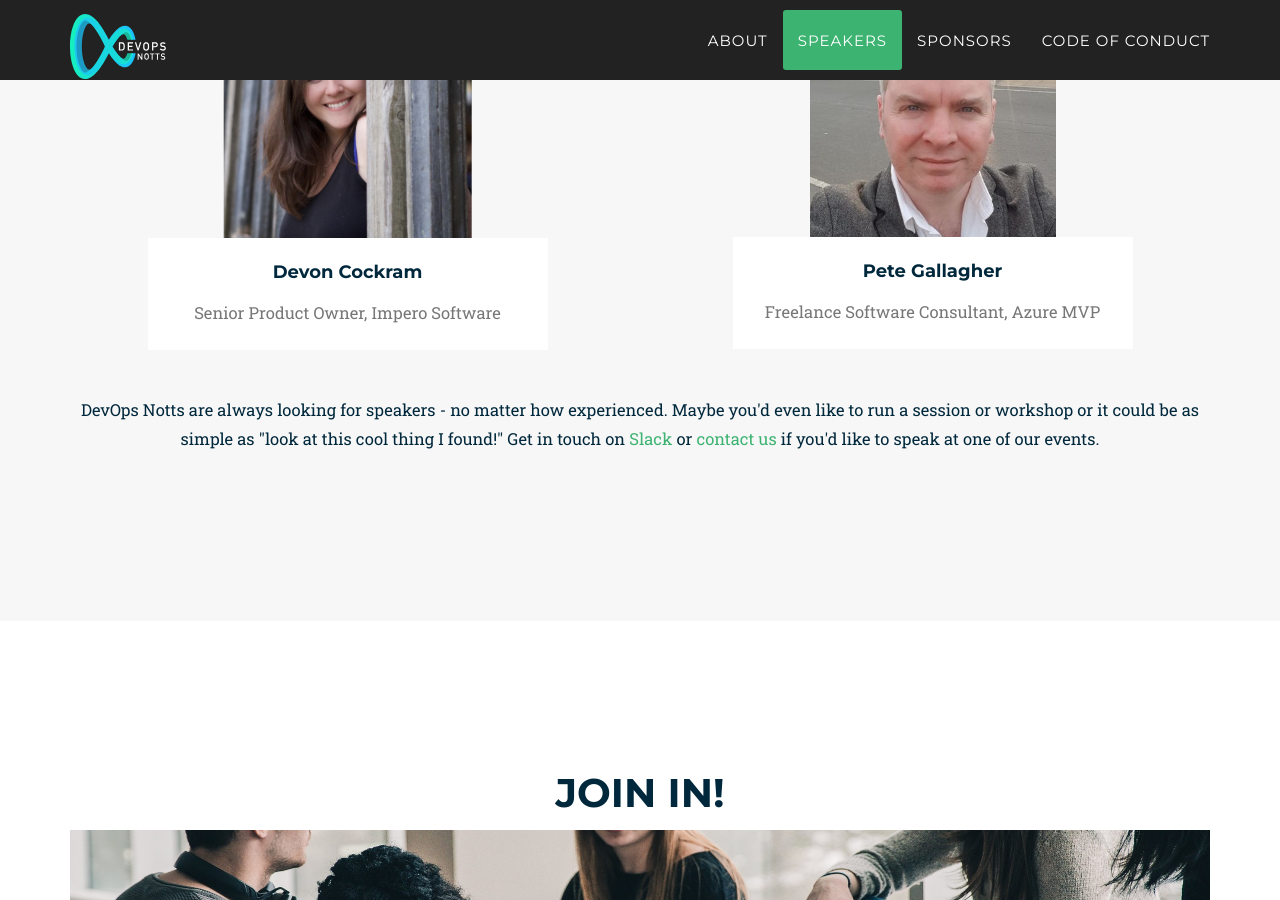
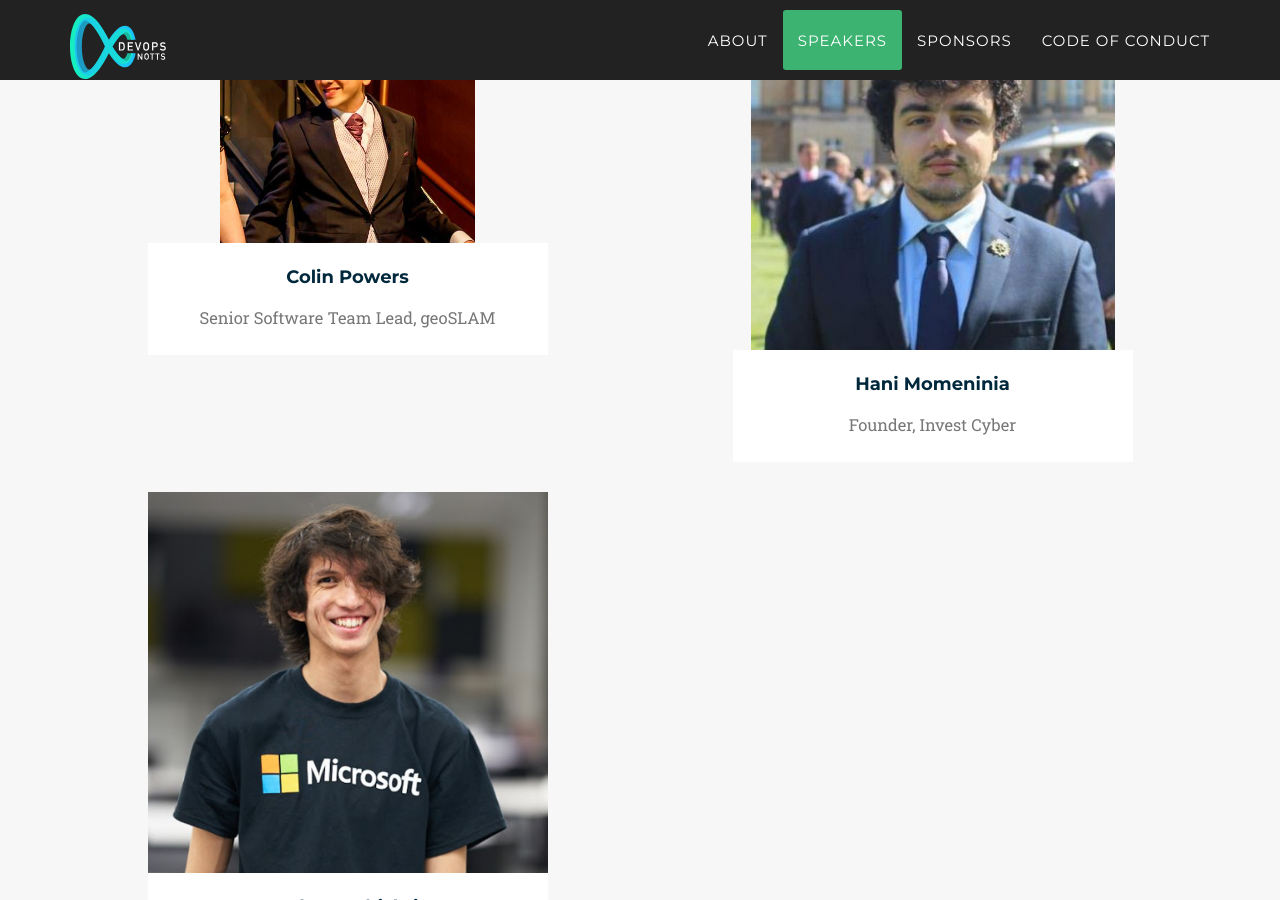
Before and after one commit to devopsnotts/devopsnotts.github.io, a Jekyll site: the page built from index.html, in a window 1280 px wide and 900 px high, scrolled down 1947 px. Built offline with Jekyll 4.4.1, drawn with Linux system fonts in a browser that asks for light colours; nearby versions of some CDN libraries; some web fonts are replaced; part of the change alters nothing that is shown; some of the changed text lies outside the part shown.

Commit message:
update for march

```diff
--- a/_data/twenty_17/speakers.yml
+++ b/_data/twenty_17/speakers.yml
@@ -1,19 +1,29 @@
-- title: Devon Cockram
-  name: Devon-Cockram
-  subtitle: Senior Product Owner, Impero Software
-  img: devon-cockram.png
-  thumbnail: devon-cockram.png
-  alt: Picture of Devon Cockram
-  topic: Product Ownership - A Workshop
-  description: If you're a developer, product manager, scrum master or you're looking to get to grips with the role of what product ownership is from how to write user stories to just what the hell is a persona anyway? then this is the workshop for you!
-  bio:
+- title: Colin Powers
+  name: Colin-Powers
+  subtitle: Senior Software Team Lead, geoSLAM
+  img: colin-powers.png
+  thumbnail: colin-powers.png
+  alt: Picture of Colin Powers
+  topic: Walls Don't Work
+  description: Stop me if you've heard this before - The sales guys hate the devs. The devs hate the support guys. The support guys hate the customers. Everyone hates the boss. Is everyone incompetent? Are these groups just natural enemies? Or could it be that we just need to understand each other a little better?
+  bio: Colin is a development manager who has spent time in development, customer support, pre-sales and business improvement. He has seen the various points of view in the business and how different teams work together, or sometimes how they do not. While software development is his area of expertise, his real passion is helping businesses to work effectively across the whole organisation by building up the glue that connects different departments together.
 
-- title: Pete Gallagher
-  name: Pete-Gallagher
-  subtitle: Freelance Software Consultant, Azure MVP
-  img: pete-gallagher.png
-  thumbnail: pete-gallagher.png
-  alt: Picture of Pete Gallagher
-  topic: DevOps in the world of IoT
-  description: Pete will be giving a talk on how DevOps works and affects the world of IoT
-  bio:
+- title: Hani Momeninia
+  name: Hani-Momeninia
+  subtitle: Founder, Invest Cyber
+  img: hani-momeninia.png
+  thumbnail: hani-momeninia.png
+  alt: Picture of Hani Momeninia
+  topic: Get Started with Azure DevOps and Security
+  description: Ever wondered how to get into Azure DevOps? CosmosDB with Azure Functions? Today we’re going to give you a quick start, as well as showing you how to make sure you have all security measures put in place to protect your organisation from any potential vulnerabilities in your source code all the way to the build process.
+  bio: Hani Momeninia is Founder of Invest Cyber. He is a self-professed and has technical expertise spanning a variety of the security domains from forensics to offensive security. He is a big believer that one of the biggest problems of security is making it accessible and interesting to those outside the security industry. As a result, he takes every opportunity to educate on security threats and best practice and always featuring live demonstrations and showing how the cyber criminals do it.
+
+- title: Salman Chishti
+  name: Salman-Chishti
+  subtitle: Microsoft Intern and Student Partner
+  img: salman-chishti.png
+  thumbnail: salman-chishti.png
+  alt: Picture of Salman Chishti
+  topic: Get Started with Azure DevOps and Security
+  description: Ever wondered how to get into Azure DevOps? CosmosDB with Azure Functions? Today we’re going to give you a quick start, as well as showing you how to make sure you have all security measures put in place to protect your organisation from any potential vulnerabilities in your source code all the way to the build process.
+  bio: Salman is an incoming Microsoft intern and a Microsoft Student Partner studying Computer Science and Artificial Intelligence at the University of Nottingham. Previously he has built a HoloLens application for Digital Catapult in London, has a lot of experience in .NET, and in his spare time, he loves to collaborate to the community by running events with Microsoft for MSPInspire and contributing to open-source.
```
Also changed, not shown: css/2017_style/img/speaker/colin-powers.png (added), css/2017_style/img/speaker/devon-cockram.png (deleted), css/2017_style/img/speaker/hani-momeninia.png (added), css/2017_style/img/speaker/martin.jpeg (deleted), css/2017_style/img/speaker/pete-gallagher.png (deleted), css/2017_style/img/speaker/salman-chishti.png (added), css/2017_style/img/speaker/vish.jpeg (deleted).
